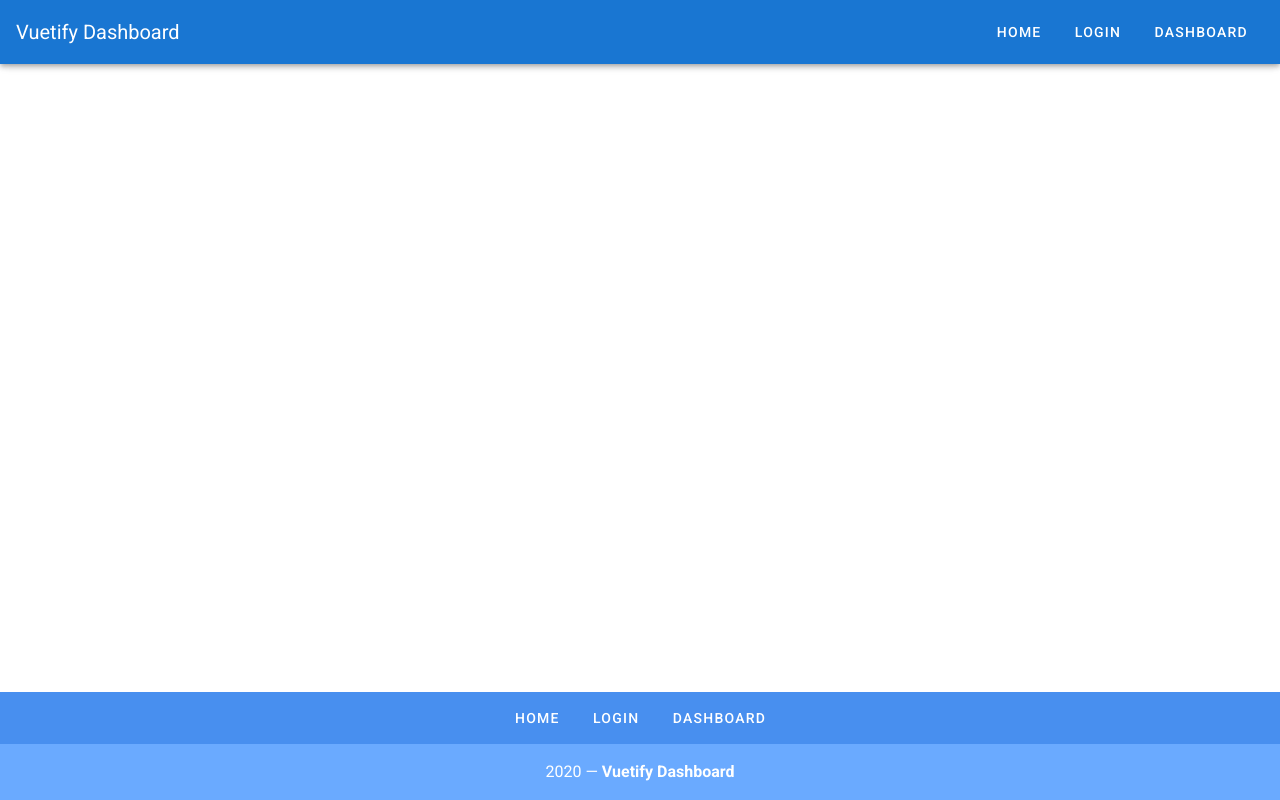
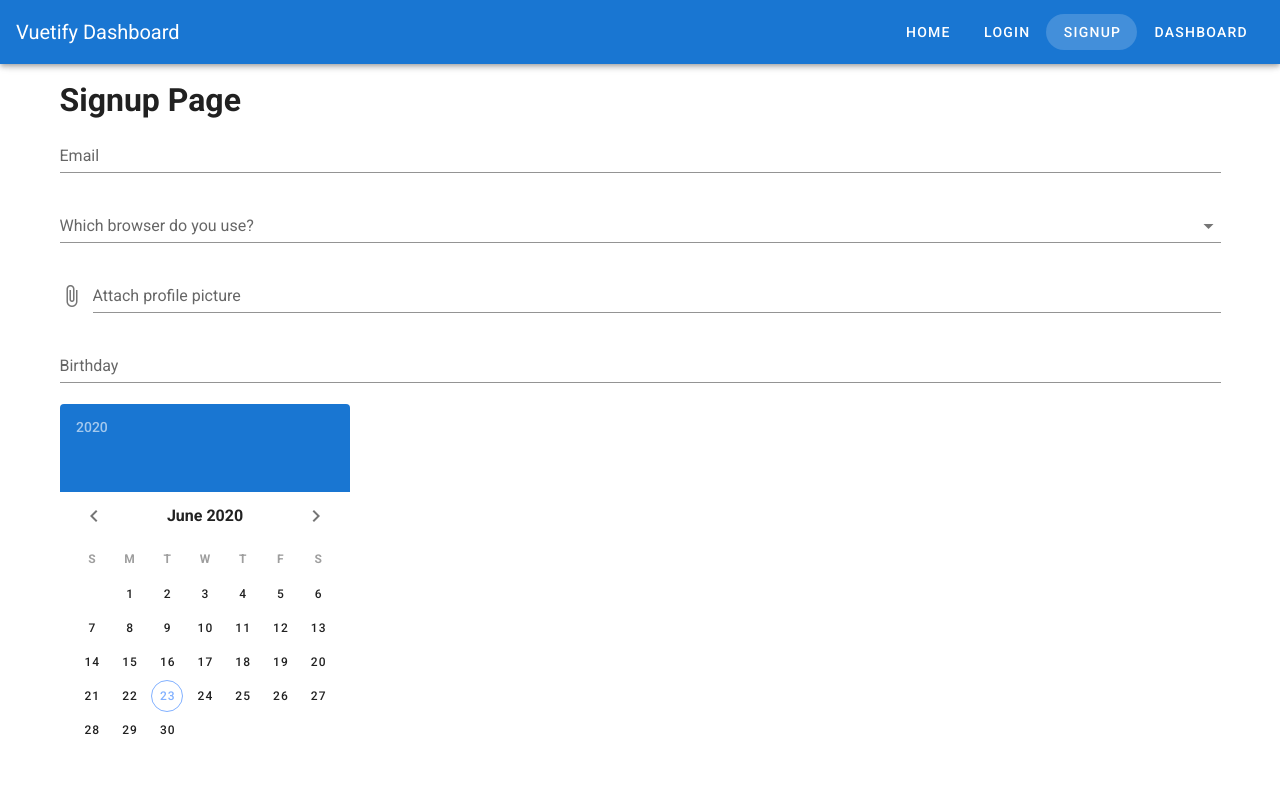
Before and after one commit to dpetrova/vue-vuetify, a Vue app: page /signup in a window 1280 px wide. Shown: the top 800 px of the page. Built offline with nearby package versions, Linux system fonts and the light colour scheme.

Commit message:
signup form

```diff
--- a/src/App.vue
+++ b/src/App.vue
@@ -51,6 +51,10 @@
         url: "/login"
       },
       {
+        label: "Signup",
+        url: "/signup"
+      },
+      {
         label: "Dashboard",
         url: "/dashboard"
       }
--- a/src/router/index.js
+++ b/src/router/index.js
@@ -25,6 +25,11 @@
     component: () => import("../views/Login.vue"),
   },
   {
+    path: "/signup",
+    name: "signup",
+    component: () => import("../views/Signup.vue"),
+  },
+  {
     path: "/dashboard",
     name: "dashboard",
     component: () => import("../views/Dashboard.vue"),
--- /dev/null
+++ b/src/views/Signup.vue
@@ -0,0 +1,27 @@
+<template>
+  <v-container>
+    <v-row>
+      <v-col>
+        <h1>Signup Page</h1>
+        <v-form>
+          <v-text-field label="Email" type="email" />
+          <v-autocomplete label="Which browser do you use?" :items="browsers" />
+          <v-file-input label="Attach profile picture" />
+          <v-text-field label="Birthday" v-model="birthday" readonly />
+          <v-date-picker v-model="birthday" />
+          <v-checkbox label="Agree to terms & conditions" />
+          <v-btn type="submit" color="primary">Submit</v-btn>
+        </v-form>
+      </v-col>
+    </v-row>
+  </v-container>
+</template>
+
+<script>
+export default {
+  data: () => ({
+    browsers: ["Chrome", "Firefox", "Safari", "Edge", "Brave"],
+    birthday: ""
+  })
+};
+</script>
```
